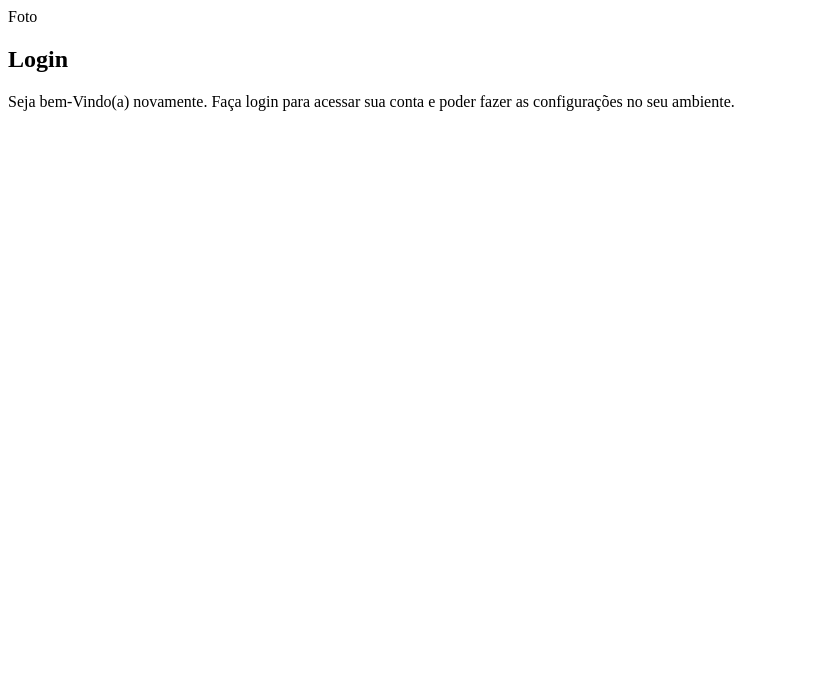
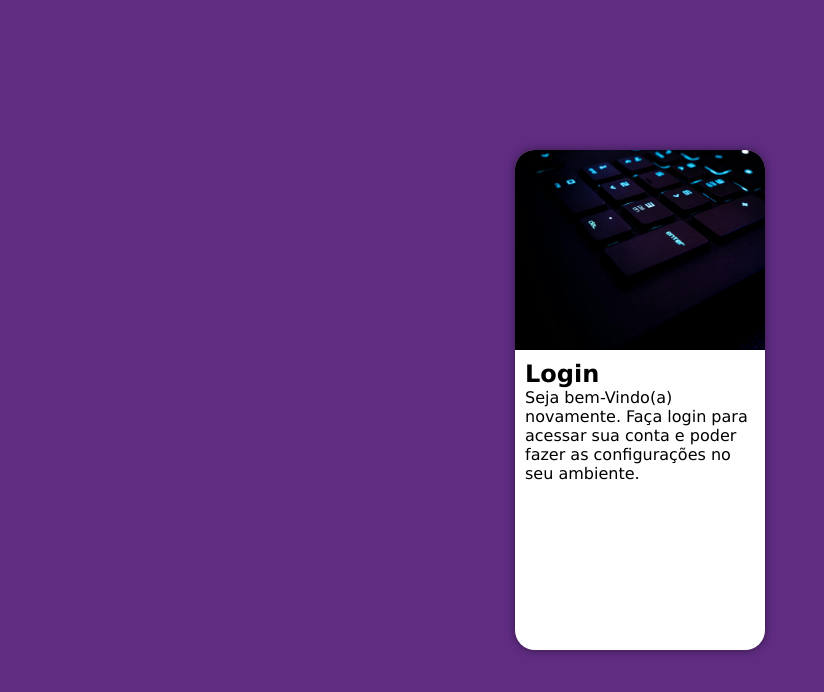
Before and after one commit to Carlospedrolo/projeto-login, a plain HTML site: page index.html in a window 1280 px wide. Shown: the whole page, without its empty margins (0-824 px from the left). Drawn offline with Linux system fonts and the light colour scheme.

Commit message:
atualizado

```diff
--- a/estilos/style.css
+++ b/estilos/style.css
@@ -5,3 +5,49 @@
     Verde: #49a09d
     Lilás: #5f2c82
 */
+
+* {
+    font-family: Verdana, Geneva, Tahoma, sans-serif;
+    padding: 0px;
+    margin: 0px;
+    box-sizing: border-box;
+
+}
+
+body, html {
+    background-color:#5f2c82 ;
+    height: 100vh;
+    width: 100vw;
+}
+
+main {
+    position: relative;
+    height: 100vh;
+    width: 100vw;
+}
+
+section#login {
+    position: absolute;
+    top: 50%;
+    left: 50%;
+    transform: translate(-50%,-50%);
+    overflow: hidden;
+
+    background-color: white;
+    width: 250px;
+    height: 500px;
+    border-radius: 20px;
+    box-shadow: 0px 0px 10px rgba(0, 0, 0, 0.451);
+}
+
+section#login > div#imagem {
+    display: block;
+    background:#5f2c82 url(../imagens/teclado.jpg);
+    background-size: cover;
+    background-position: left bottom;
+    height: 200px;
+}
+section#login > div#formulario {
+    display: block;
+    padding: 10px;
+}
--- a/index.html
+++ b/index.html
@@ -10,7 +10,7 @@
     <main>
         <section id="login">
             <div id="imagem">
-                Foto
+
             </div>
             <div id="formulario">
                 <h1>Login</h1>
```
